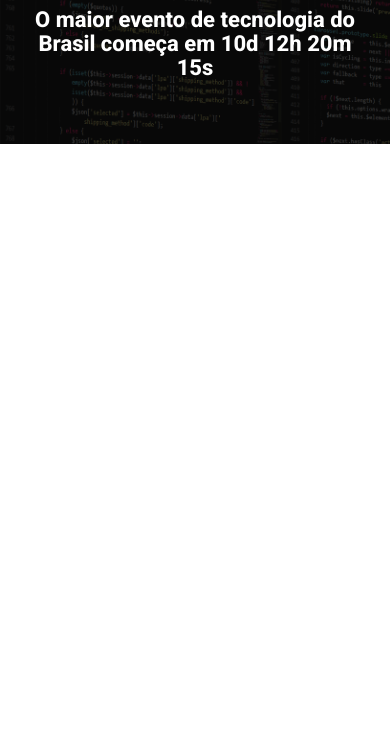
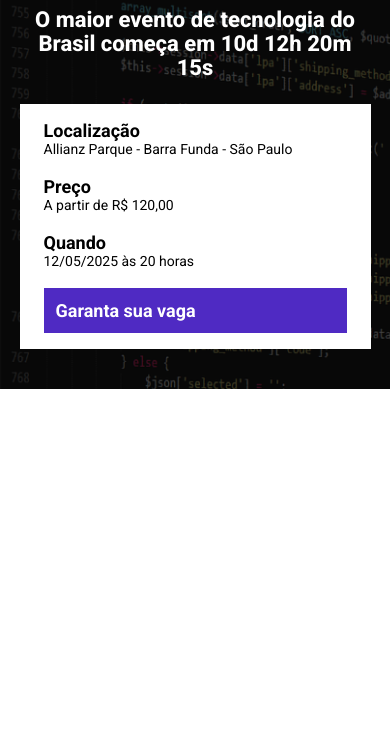
Before and after one commit to mfjaconis/ebac_tech_talks, a website built with Parcel: page src/index.html in a window 390 px wide. Shown: the part 96-844 px from the top of the page. Built offline with nearby package versions, Linux system fonts and the light colour scheme.

Commit message:
informações da barra de navegação

```diff
--- a/src/index.html
+++ b/src/index.html
@@ -19,6 +19,25 @@
             <p class="hero__text">
                 O maior evento de tecnologia do Brasil começa em 10d 12h 20m 15s
             </p>
+            <div class="infos-bar">
+                <ul class="infos-bar__infos">
+                    <li class="infos-bar__infos__item">
+                        <b>Localização</b>
+                        Allianz Parque - Barra Funda - São Paulo
+                    </li>
+                    <li class="infos-bar__infos__item">
+                        <b>Preço</b>
+                        A partir de R$ 120,00
+                    </li>
+                    <li class="infos-bar__infos__item">
+                        <b>Quando</b>
+                        12/05/2025 às 20 horas
+                    </li>
+                </ul>
+                <a href="" class="button button--primary">
+                    Garanta sua vaga
+                </a>
+            </div>
         </div>
     </header>
 
--- /dev/null
+++ b/src/styles/components/_button.scss
@@ -0,0 +1,22 @@
+.button {
+    padding: 12px;
+    font-size: 18px;
+    font-weight: bold;
+    text-align: center;
+    white-space: nowrap;
+
+    &--primary {
+        color: #fff;
+        background-color: #4f2ac3;
+    }
+
+    @media (max-width: 640px) {
+        display: block;
+        width: 100%;
+    }
+
+    @media (max-width: 1024px) {
+        display: flex;
+        align-items: center;
+    }
+}
--- /dev/null
+++ b/src/styles/components/_infos_bar.scss
@@ -0,0 +1,41 @@
+.infos-bar {
+    padding: 16px 24px;
+    background-color: #fff;
+    display: flex;
+    justify-content: space-between;
+
+    &__infos {
+        display: flex;
+        gap: 40px;
+
+
+        &__item {
+            font-size: 14px;
+            color: #000;
+
+            b {
+                font-size: 18px;
+                display: block;
+                color: #000;
+            }
+        }
+    }
+
+    @media (max-width: 640px) {
+        display: block;
+
+        &__infos {
+            display: block;
+
+            &__item {
+                margin-bottom: 19px;
+            }
+        }
+    }
+
+    @media (max-width: 1024px) {
+        &__infos {
+            gap: 16px;
+        }
+    }
+}
--- a/src/styles/main.scss
+++ b/src/styles/main.scss
@@ -1,4 +1,6 @@
 @use 'hero';
+@use 'components/infos_bar';
+@use 'components/button';
 
 * {
     color: #fff;
@@ -6,6 +8,8 @@
     padding: 0;
     box-sizing: border-box;
     font-family: "Roboto", sans-serif;
+    list-style: none;
+    text-decoration: none;
 }
 
 .container {
```
